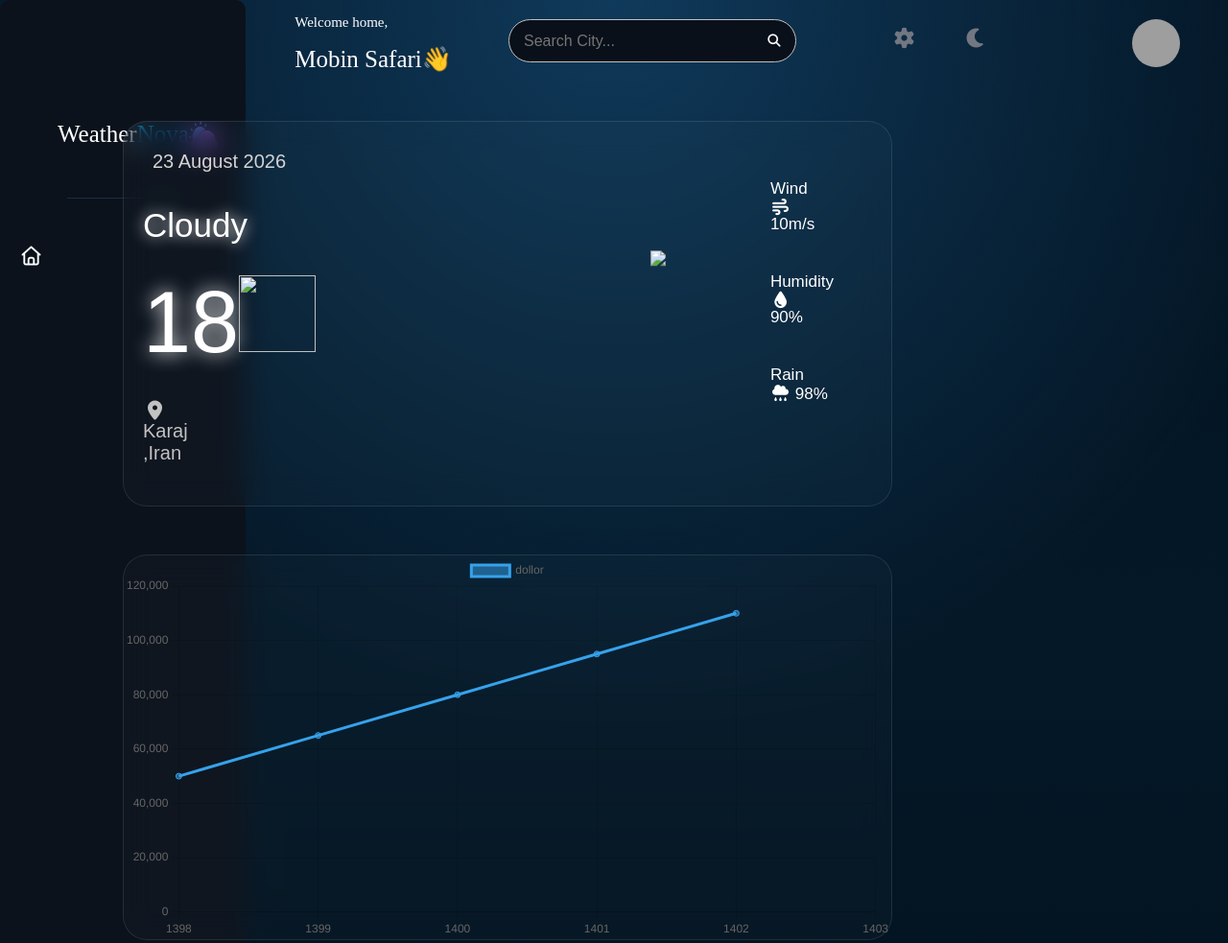
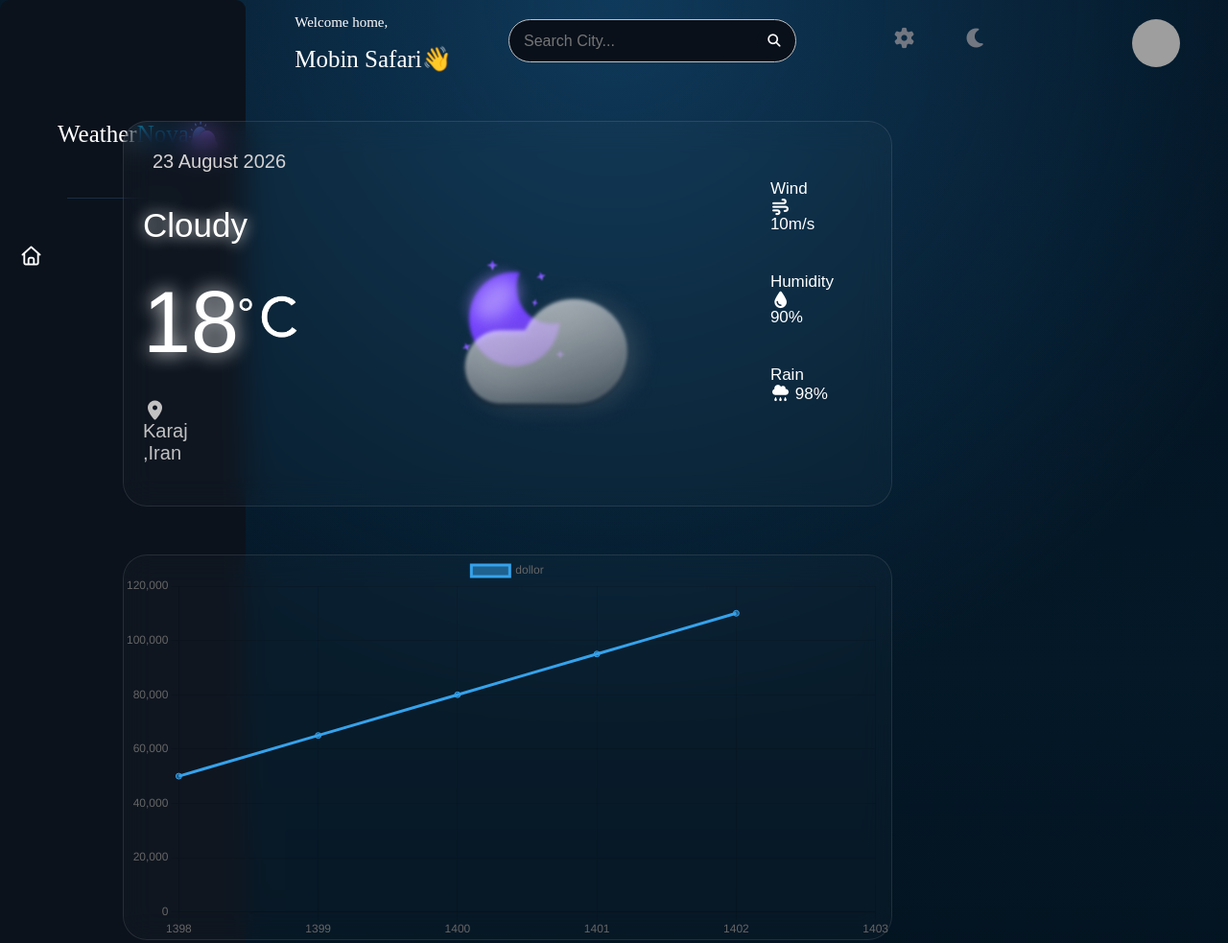
Before and after one commit to m83322923-oss/weatherNova, a plain HTML site: page index.html in a window 1280 px wide. Shown: the top 983 px of the page at 96% size. Drawn offline with Linux system fonts and the light colour scheme; files that its build step writes are made by us from their sources; grey boxes are pictures that could not be loaded; files whose address does not match are found by name.

Commit message:
Update index.html

```diff
--- a/index.html
+++ b/index.html
@@ -1,6 +1,6 @@
 <html>
     <head>
-<link rel="stylesheet" href="css/style.css">
+<link rel="stylesheet" href="style.css">
 <link rel="stylesheet" href="https://cdnjs.cloudflare.com/ajax/libs/font-awesome/7.3.1/css/all.min.css">
     </head>
     <body id="dark_light_mode" class="all">
@@ -61,7 +61,7 @@ Wind
 </div>
 </div>
     <div class="img_weather">
-<img src="img/WeatherIcon - 1-40.png">
+<img src="WeatherIcon - 1-40.png">
 </div>
 
 
@@ -72,7 +72,7 @@ Wind
 Cloudy
 </div>
 <div class="ctgrad" id="degree">
-18<img src="img/WeatherIcon - 1-1.png" style="width: 80px;">
+18<img src="WeatherIcon - 1-1.png" style="width: 80px;">
 </div>
 <div class="loc">
     <i class="fa-solid fa-location-dot "></i>
```
